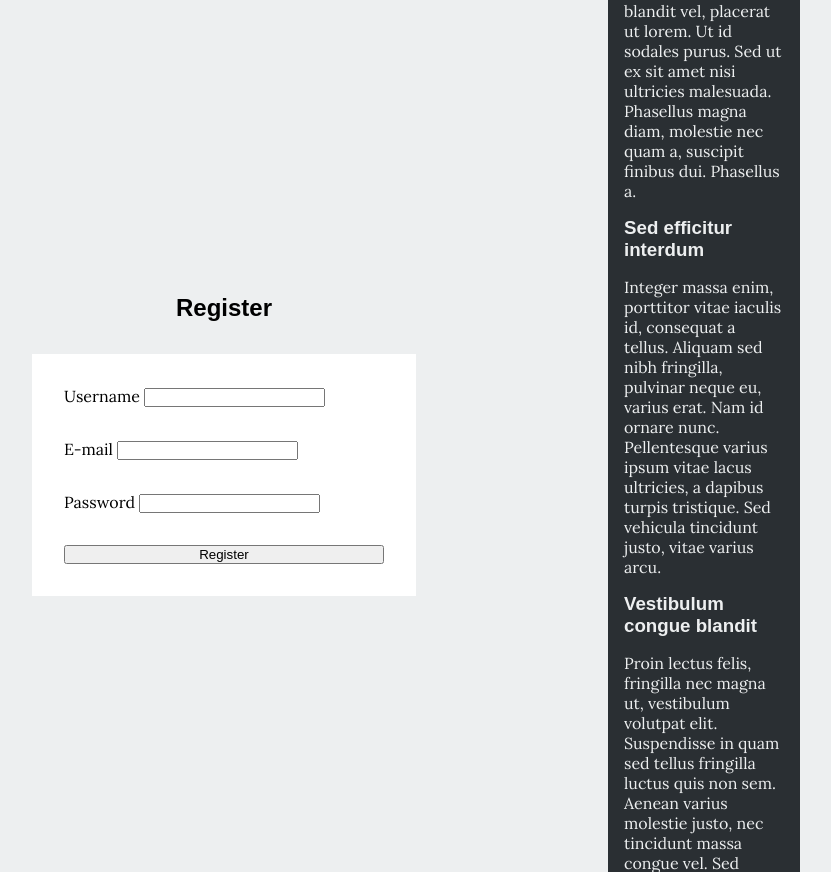
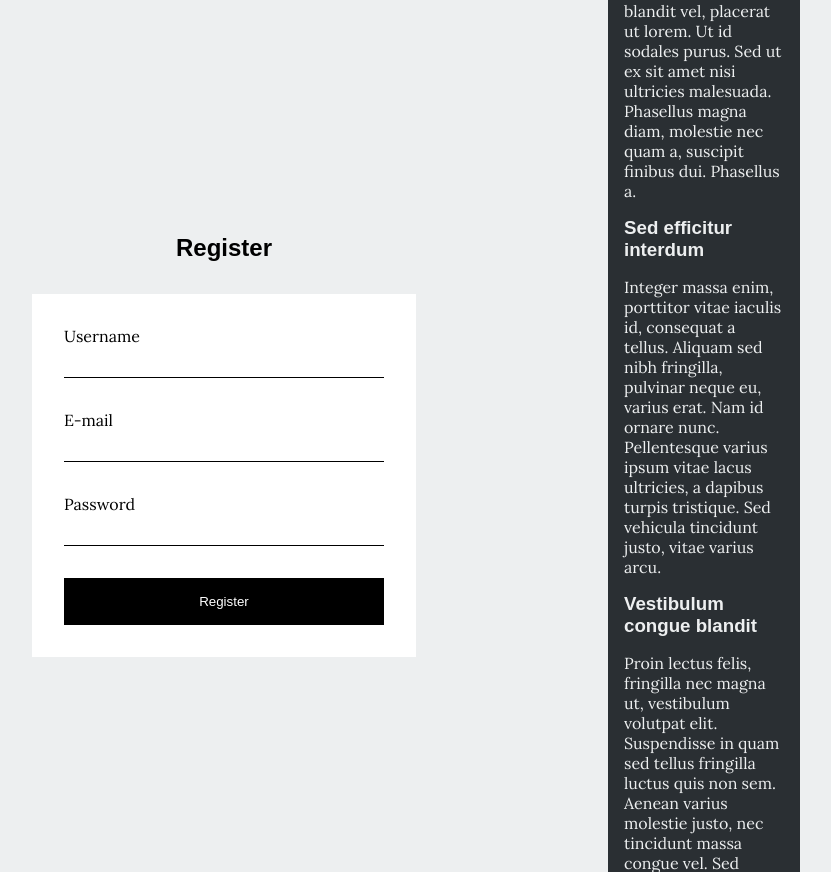
Before and after one commit to sirkotal/feup-ltw, a PHP site: page /register.html in a window 1280 px wide. Shown: the part 270-1142 px from the top of the page, without its empty margins (320-1151 px from the left). Run offline with PHP 8.4, Linux system fonts and the light colour scheme.

Commit message:
Finished the Login and Register pages

```diff
--- a/css/newspaper-design/register.css
+++ b/css/newspaper-design/register.css
@@ -38,3 +38,34 @@
     padding: 2rem;
     gap: 2rem;
 }
+
+#register input, #login input {
+    display: block;
+    background-color: none;
+    border: none;
+    outline: none;
+    border-bottom: 1px solid black;
+
+    padding: 0.25rem;
+    margin-top: 0.5rem;
+    width: 100%;
+}
+
+#register input:focus, #login input:focus {
+    background-color: var(--highlighter);
+    color: white;
+    transition: 0.5s;
+}
+
+#register button, #login button {
+    background-color: black;
+    color: white;
+    border: none;
+    padding: 1rem;
+}
+
+#register button:hover, #login button:hover {
+    cursor: pointer;
+    background-color: var(--highlighter);
+    transition: 1s;
+}
```
